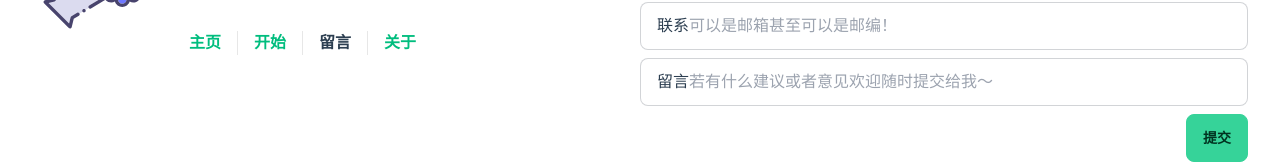
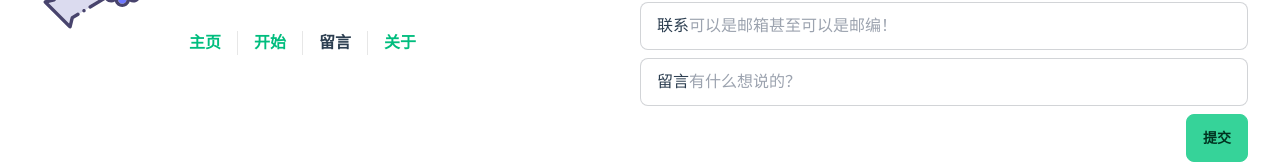
Before and after one commit to AllinProgram/find-somebody-frontend, a Vue app: page /comment in a window 1280 px wide. Shown: the part 423-587 px from the top of the page. Built offline with nearby package versions, Linux system fonts and the light colour scheme; no server answers; a web font is replaced by a local one.

Commit message:
剪短评论提示

```diff
--- a/src/views/CommentView.vue
+++ b/src/views/CommentView.vue
@@ -42,7 +42,7 @@
             v-model="content"
             type="text"
             class="grow"
-            placeholder="若有什么建议或者意见欢迎随时提交给我～"
+            placeholder="有什么想说的？"
             required
           />
         </label>
@@ -51,8 +51,6 @@
         </div>
       </form>
     </div>
-
-    <!-- TODO 需要增加提交评论按钮~ -->
 
     <!-- TODO 这里的样式有蛮大问题~ -->
     <div class="chat chat-start" v-for="comment in commentList">
```
